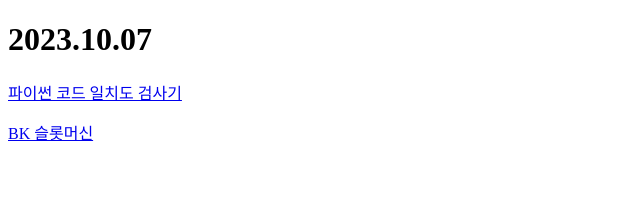
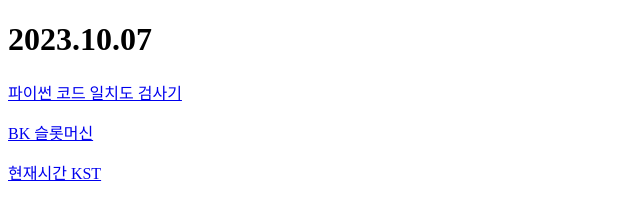
Before and after one commit to taewook427/SimpleWeb, a plain HTML site: page index.html in a window 1280 px wide. Shown: the whole page, without its empty margins (0-640 px from the left). Drawn offline with Linux system fonts and the light colour scheme.

Commit message:
Update index.html

```diff
--- a/index.html
+++ b/index.html
@@ -11,6 +11,7 @@
 
   <p><a href="py_copycheck/index0.html">파이썬 코드 일치도 검사기</a></p>
   <p><a href="this_is_bk/index1.html">BK 슬롯머신</a></p>
+  <p><a href="gen5_timesvr/test560.html">현재시간 KST</a></p>
 
 </body>
 </html>
```
